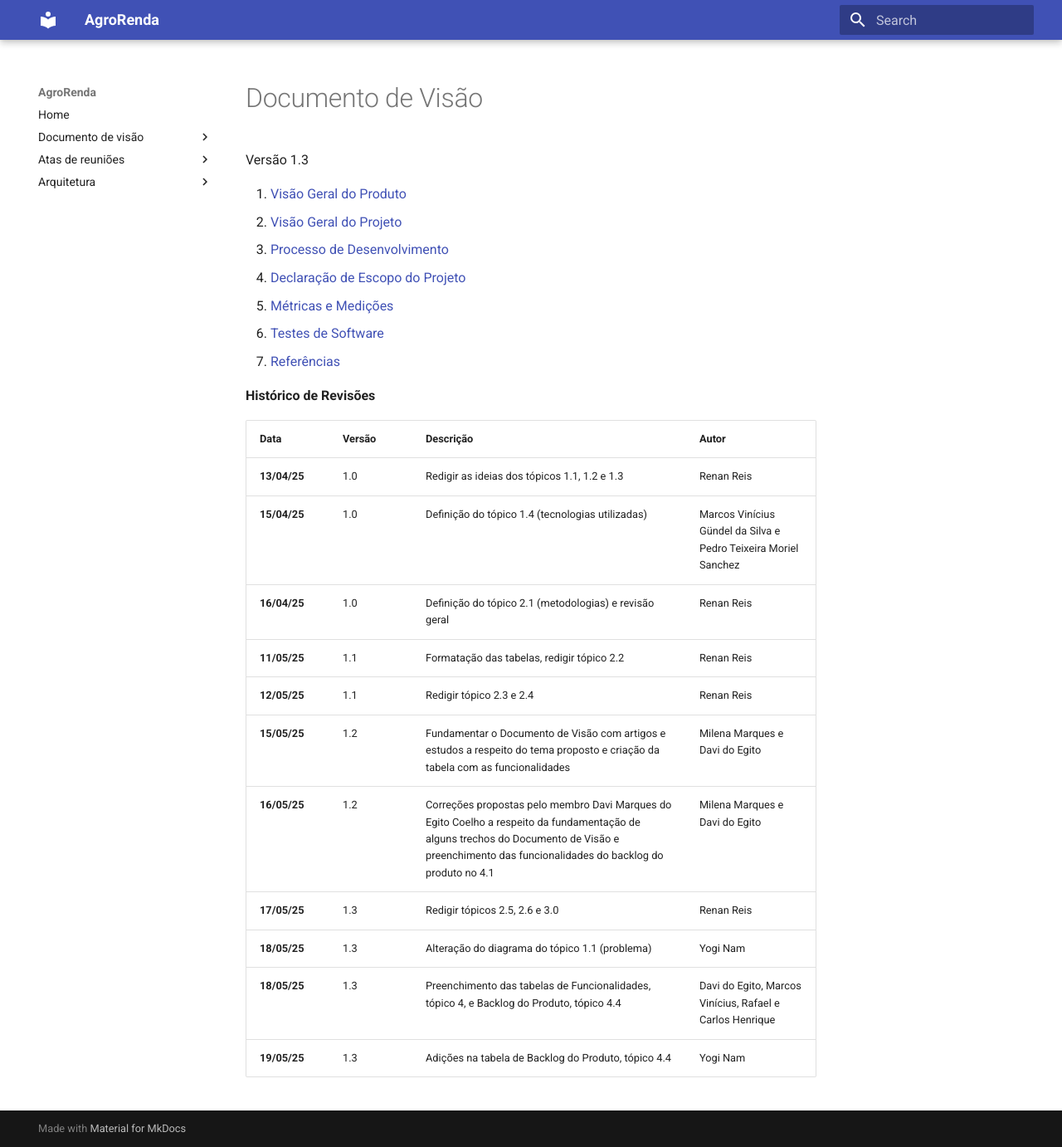
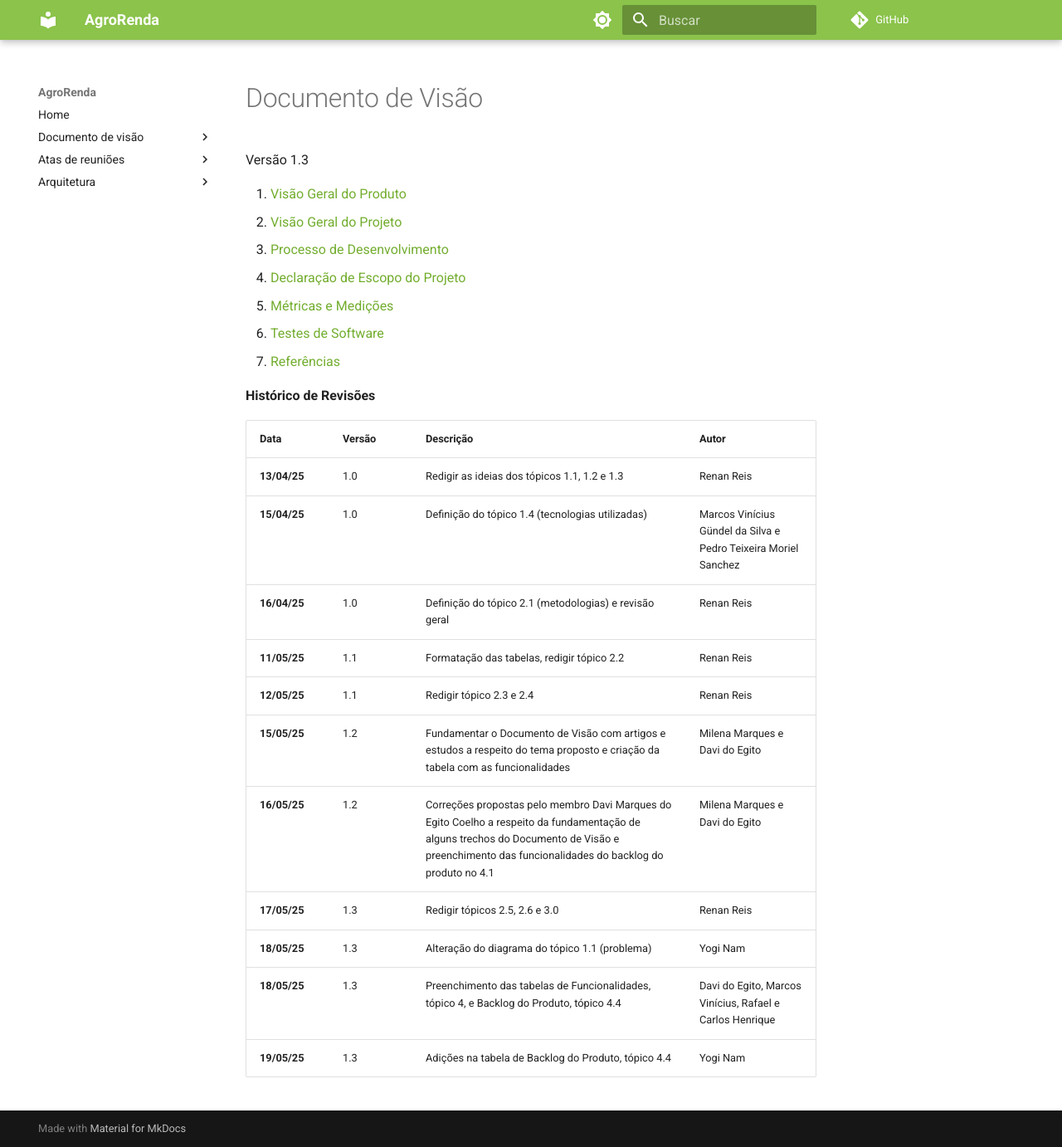
Before and after one commit to FGA0138-MDS-Ajax/2025.1-Ingwaz, an MkDocs documentation site: the page built from docs/visao/index.md, in a window 1280 px wide and 1382 px high. Shown: the whole window at 83% size. Built offline with MkDocs 1.6.1 and Material for MkDocs 9.7.7, drawn with Linux system fonts in a browser that asks for light colours; comment, search, counter and statistics services are not loaded.

Commit message:
style: updated primary colors, added dark mode and github link

```diff
--- a/mkdocs.yml
+++ b/mkdocs.yml
@@ -1,7 +1,23 @@
 site_name: AgroRenda
+repo_url: https://github.com/FGA0138-MDS-Ajax/2025.1-Ingwaz/
 
 theme:
   name: material
+  language: pt-BR
+  palette:
+    - scheme: default
+      primary: light green
+      accent: light green
+      toggle:
+        icon: material/brightness-7
+        name: Modo escuro
+
+    - scheme: slate
+      primary: green
+      accent: green
+      toggle:
+        icon: material/brightness-4
+        name: Modo claro
 
 nav:
   - Home: index.md
```
